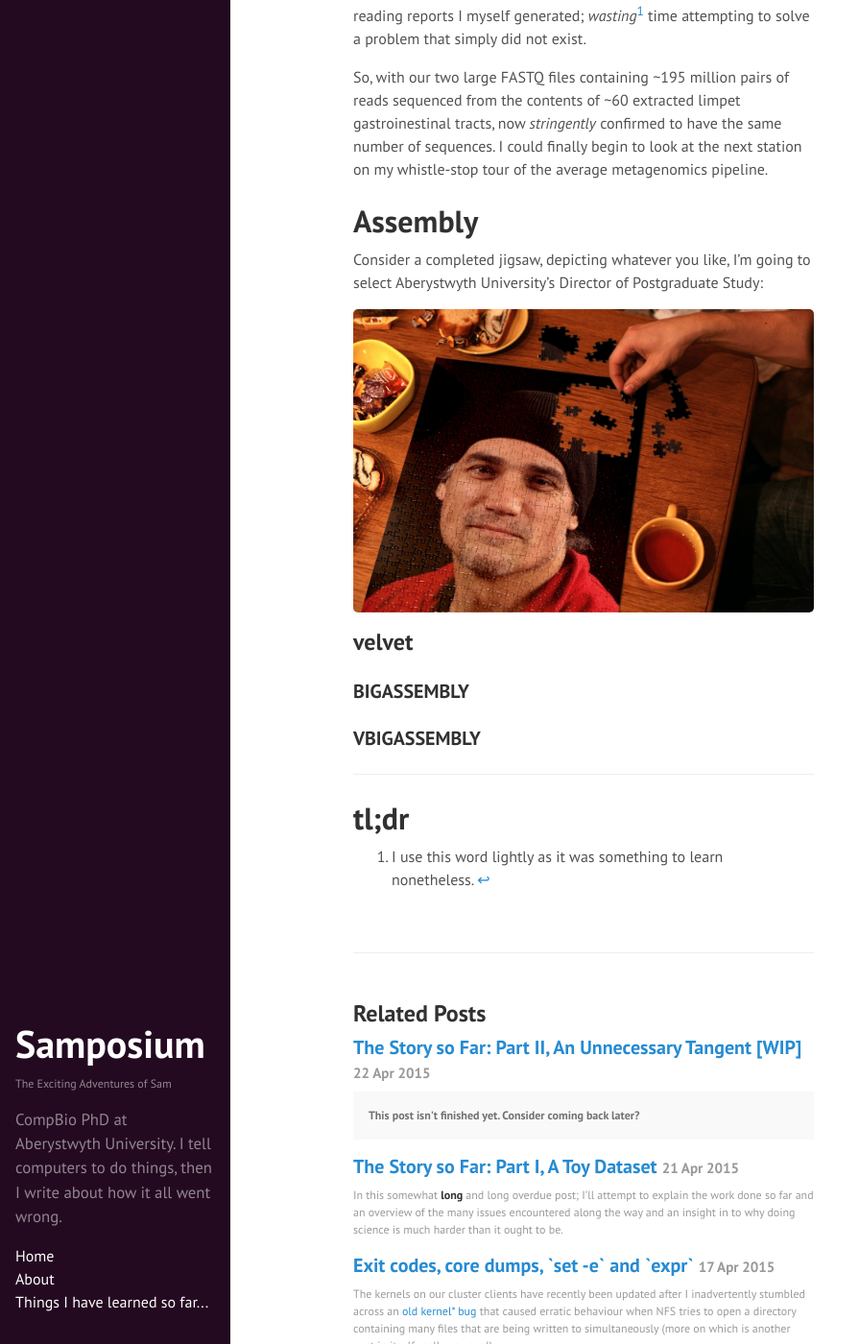
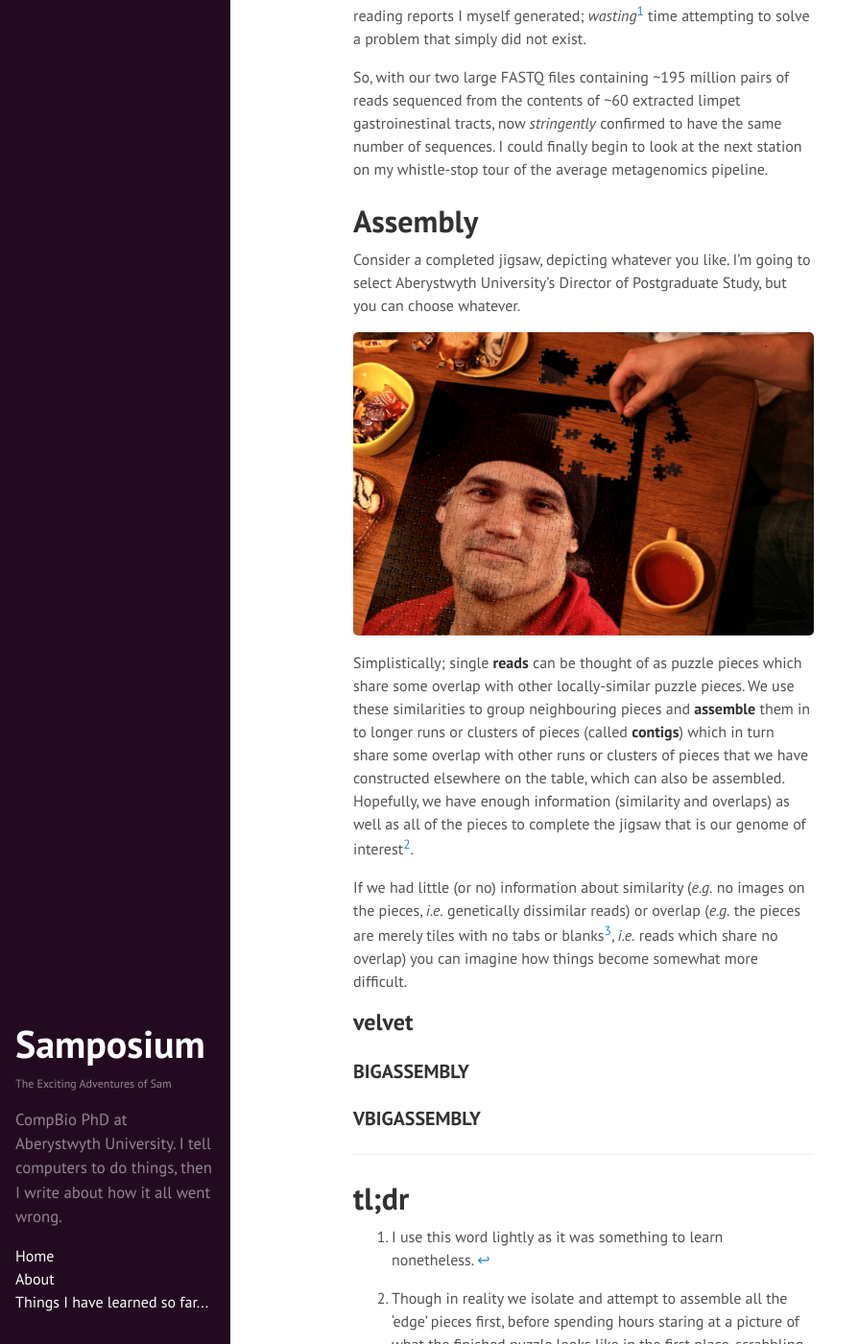
Before and after one commit to SamStudio8/samstudio8.github.io.off, a Jekyll site: the page built from _posts/2015-04-23-the-story-so-far-p3.md, in a window 1280 px wide and 1400 px high, scrolled down 326 px. Shown: the whole window at 96% size, without its empty margins (0-895 px from the left). Built offline with Jekyll 4.4.1, drawn with Linux system fonts in a browser that asks for light colours; Markdown is read by kramdown in place of the engine named in the settings; some of the changed text lies outside the part shown.

Commit message:
start ranting about assembly

```diff
--- a/_posts/2015-04-23-the-story-so-far-p3.md
+++ b/_posts/2015-04-23-the-story-so-far-p3.md
@@ -14,10 +14,21 @@ limpet gastroinestinal tracts, now *stringently* confirmed to have the same numb
 look at the next station on my whistle-stop tour of the average metagenomics pipeline.
 
 # Assembly
-Consider a completed jigsaw, depicting whatever you like, I'm going to select Aberystwyth University's
-Director of Postgraduate Study:
+Consider a completed jigsaw, depicting whatever you like. I'm going to select Aberystwyth University's
+Director of Postgraduate Study, but you can choose whatever.
 
 ![]({{ site.url }}/public/posts/so-far-p3/rrz_jigsaw_lg.jpg)
+
+Simplistically; single **reads** can be thought of as puzzle pieces which share some overlap with other
+locally-similar puzzle pieces. We use these similarities to group neighbouring pieces and **assemble**
+them in to longer runs or clusters of pieces (called **contigs**) which in turn share some overlap with other
+runs or clusters of pieces that we have constructed elsewhere on the table, which can also be assembled.
+Hopefully, we have enough information (similarity and overlaps) as well as all of the pieces to complete
+the jigsaw that is our genome of interest[^2].
+
+If we had little (or no) information about similarity (*e.g.* no images on the pieces, *i.e.* genetically
+dissimilar reads) or overlap (*e.g.* the pieces are merely tiles with no tabs or blanks[^3], *i.e.* reads
+which share no overlap) you can imagine how things become somewhat more difficult.
 
 ## velvet
 ### BIGASSEMBLY
@@ -28,3 +39,7 @@ Director of Postgraduate Study:
 # tl;dr
 
 [^1]: I use this word lightly as it was something to learn nonetheless.
+
+[^2]: Though in reality we isolate and attempt to assemble all the 'edge' pieces first, before spending hours staring at a picture of what the finished puzzle looks like in the first place, scrabbling to organise pieces in some form of order and the whole genomes-as-a-jigsaw metaphor quickly unravels itself.
+
+[^3]: [I had no idea either.](http://english.stackexchange.com/questions/47667/what-do-you-call-the-interconnecting-bits-of-a-puzzle-piece-in-english)
```
